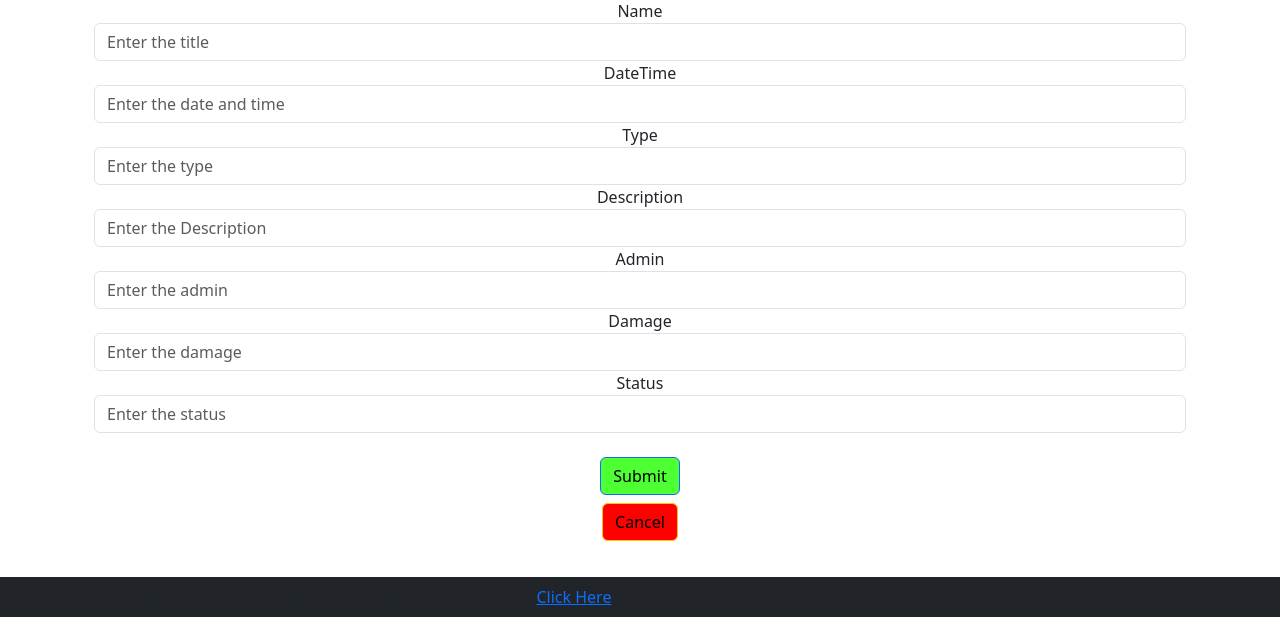
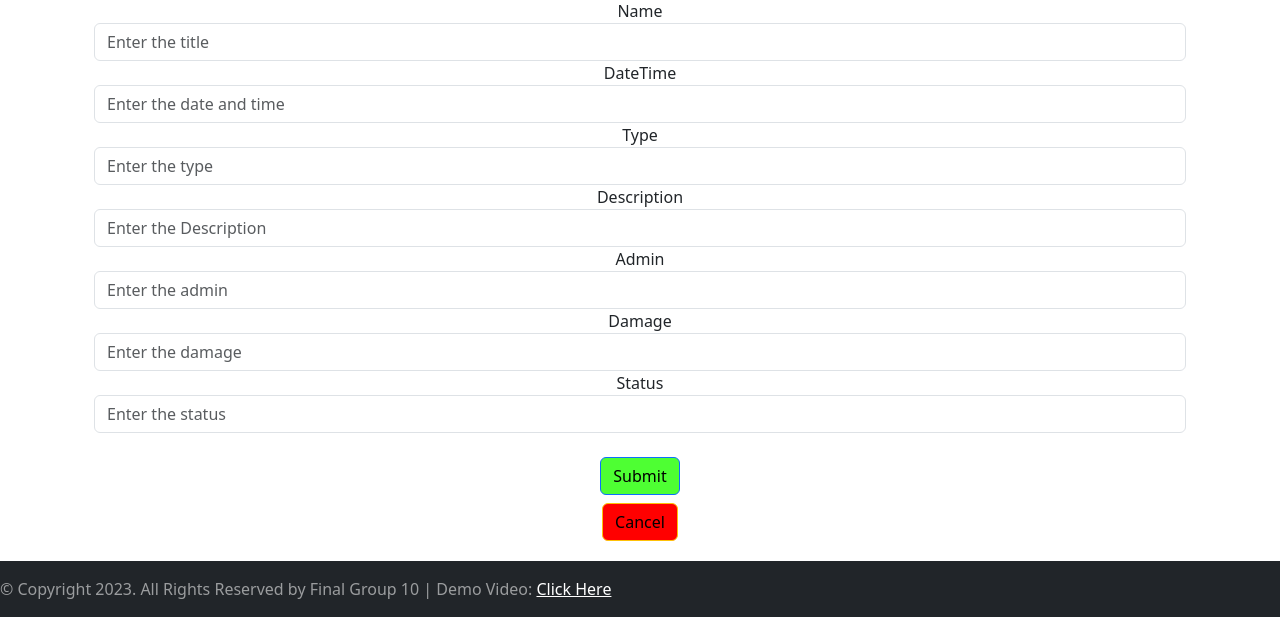
Before and after one commit to Pusnikai/Incident-Manager, a Node server app: page /assignments/add in a window 1280 px wide. Shown: the part 183-824 px from the top of the page. Run offline with Node 20, Linux system fonts and the light colour scheme; the visitor is signed in with stand-in values (Sample User, id 1); some libraries are stand-ins or nearby versions.

Commit message:
thesedays

```diff
--- a/server/views/partials/bottom_nav.ejs
+++ b/server/views/partials/bottom_nav.ejs
@@ -1,4 +1,4 @@
 <!-- bottom navbar -->
 <nav class="navbar fixed-bottom navbar-dark bg-dark">
-    <h10 class="navbar-text-white">&copy; Copyright 2023. All Rights Reserved by Final Group 10 | Demo Video: <a href="https://youtu.be/WsFMwAaRgVA"> Click Here </a> </h10>
+    <h10 class="navbar-text">&copy; Copyright 2023. All Rights Reserved by Final Group 10 | Demo Video: <a href="https://youtu.be/WsFMwAaRgVA"> Click Here </a> </h10>
 </nav>
```
